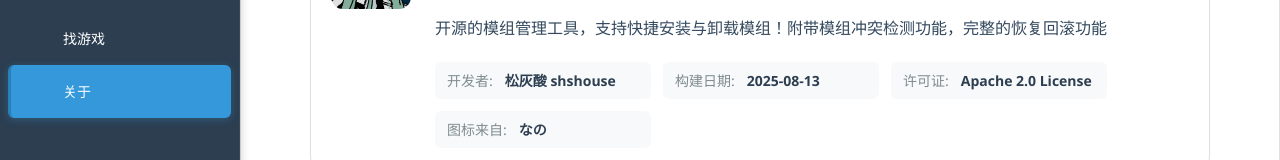
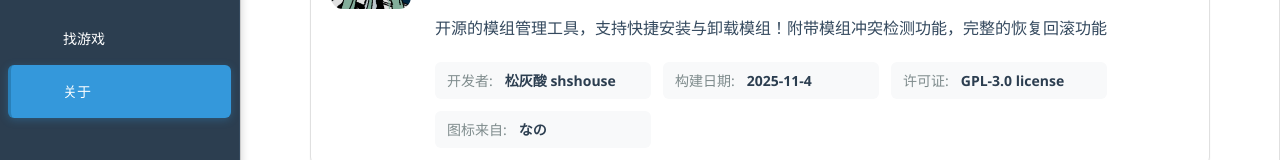
Before and after one commit to shshouse/MikuModManager, a Vue app: page / in a window 1280 px wide. Both pictures are taken after a click on the element "关于". Shown: the part 194-354 px from the top of the page. Built offline with nearby package versions, Linux system fonts and the light colour scheme; no server answers.

Commit message:
更新AboutPanel组件的应用信息，修改构建日期为2025-11-4，并将许可证更改为GPL-3.0。

```diff
--- a/src/components/panels/AboutPanel.vue
+++ b/src/components/panels/AboutPanel.vue
@@ -6,8 +6,8 @@ const appInfo = ref({
   version: APP_VERSION,
   author: '松灰酸 shshouse',
   description: '开源的模组管理工具，支持快捷安装与卸载模组！附带模组冲突检测功能，完整的恢复回滚功能',
-  buildDate: '2025-08-13',
-  license: 'Apache 2.0 License',
+  buildDate: '2025-11-4',
+  license: 'GPL-3.0 license',
   image: 'MikuMod'
 })
 
```
